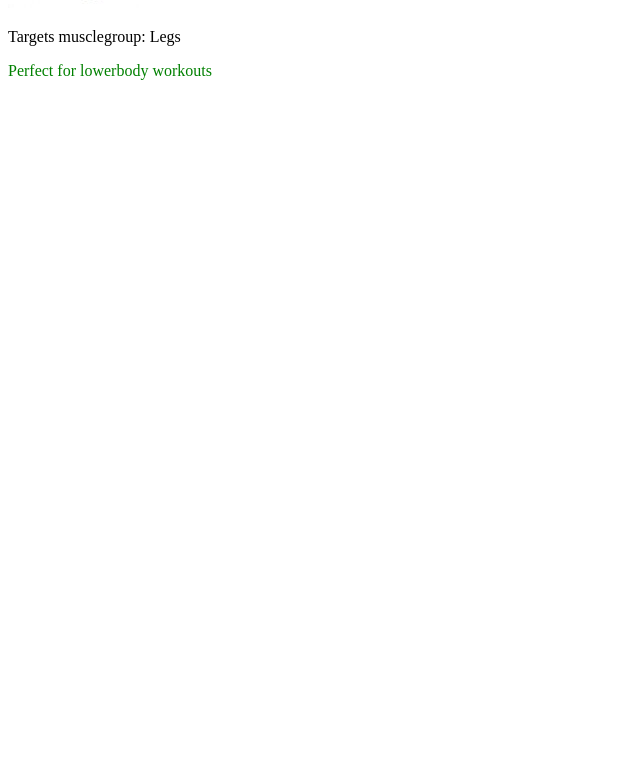
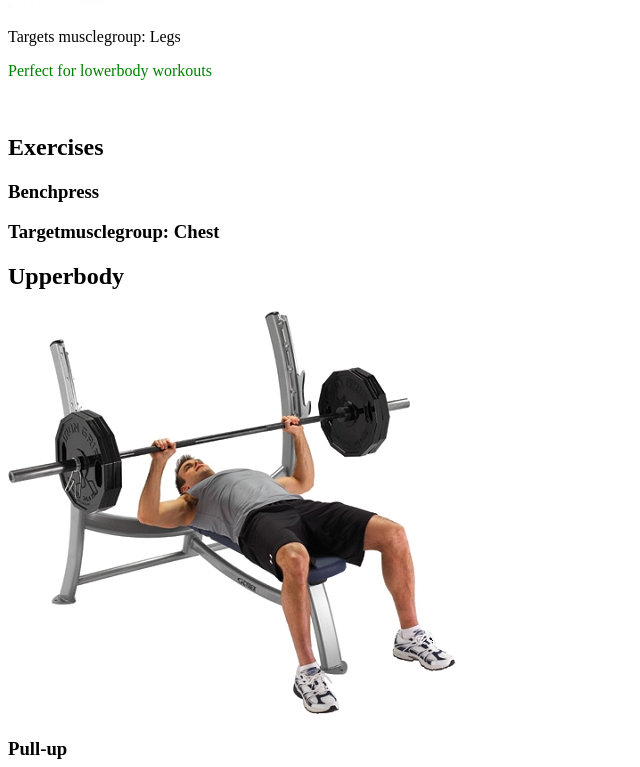
Before and after one commit to SebEil/Arbeidskrav-DS4102, a Vue app: page / in a window 1280 px wide. Shown: the part 2030-2797 px from the top of the page, without its empty margins (0-640 px from the left). Before the commit the page ends 2126 px from the top, so only its background shows below. Built offline with nearby package versions, Linux system fonts and the light colour scheme.

Commit message:
Prøver å fikse med flere komponenter, vet det er dobbelt atm

```diff
--- a/src/App.vue
+++ b/src/App.vue
@@ -1,15 +1,22 @@
 <template>
-  <h1>Her kan du se treningsøvelser</h1>
+  <exercise-header></exercise-header>
   <v-if-v-bind-reactive></v-if-v-bind-reactive>
+  <br>
+  <exercise-list></exercise-list>
+
 </template>
 
 <script>
 import VIfVBindReactive from "./components/VIfVBindReactive.vue"
+import exerciseList from "./components/exercises/exerciseList.vue"
+import exerciseHeader from "./components/exerciseHeader.vue"
 
 export default {
   name: 'App',
   components: {
-    VIfVBindReactive
+    VIfVBindReactive,
+    exerciseList,
+    exerciseHeader
   }
 }
 </script>
--- /dev/null
+++ b/src/components/exerciseHeader.vue
@@ -0,0 +1,10 @@
+<template>
+        <h1 class="header">Her kan du se treningsøvelser</h1>
+</template>
+
+<style>
+    .header {
+        color: black;
+    }
+
+</style>
--- /dev/null
+++ b/src/components/exercises/exerciseList.vue
@@ -0,0 +1,33 @@
+<template>
+    <section>
+        <h2>Exercises</h2>
+        <section>
+            <exercise-type v-for="(exercise, i) in exercises" :key="i" :øvelse="exercise.øvelse" :targets="exercise.targets" :split="exercise.split" :image="exercise.image"></exercise-type>
+        </section>
+    </section>
+</template>
+
+<script>
+import exerciseServise from "../../services/exerciseServise"
+import exerciseType from "./exerciseType.vue"
+
+export default {
+    setup(){
+        const exercises = exerciseServise.getAll();
+
+        return { exercises }
+    },
+    components: {
+        exerciseType
+    }
+}
+</script>
+
+<style scoped>
+    .upperbody{
+        color: red;
+    }
+    .lowerbody{
+        color: green;
+    }
+</style>
--- /dev/null
+++ b/src/components/exercises/exerciseType.vue
@@ -0,0 +1,32 @@
+<template>
+    <article>
+        <h3>{{ øvelse }}</h3>
+        <h3>Targetmusclegroup: {{ targets }}</h3>
+        <h2>{{ split }}</h2>
+        <img :src="getImage()">
+    </article>
+</template>
+
+<script>
+export default {
+    props: {
+        øvelse: String,
+        targets: String,
+        split: String,
+        image: String
+    },
+    setup(props){
+        const getImage = () => {
+            let image;
+
+            try{
+                image = require( `@/assets/images/${ props.image }` );
+            }catch{
+                image = require( `@/assets/images/no-image.jpg` );
+            }
+            return image
+        }
+        return { getImage }
+    }
+}
+</script>
--- /dev/null
+++ b/src/services/exerciseServise.js
@@ -0,0 +1,18 @@
+const exerciseService = ( function(){
+
+    const exercises = [
+        { øvelse: "Benchpress", targets: "Chest", split: "Upperbody", image: "benchpress.jpg"},
+        { øvelse: "Pull-up", targets: "Back", split: "Upperbody", image: "pullup.jpg"},
+        { øvelse: "Shoulderpress", targets: "Shoulders", split: "Upperbody", image: "shoulderpress.jpg"},
+        { øvelse: "Leg-press", targets: "Legs", split: "Lowerbody", image: "legpress.jpg"}
+    ];
+
+    const getAll = () => {
+        return exercises;
+    }
+
+    return { getAll }
+
+} () );
+
+export default exerciseService;
```
Also changed, not shown: src/assets/images/no-image.jpg (added).
